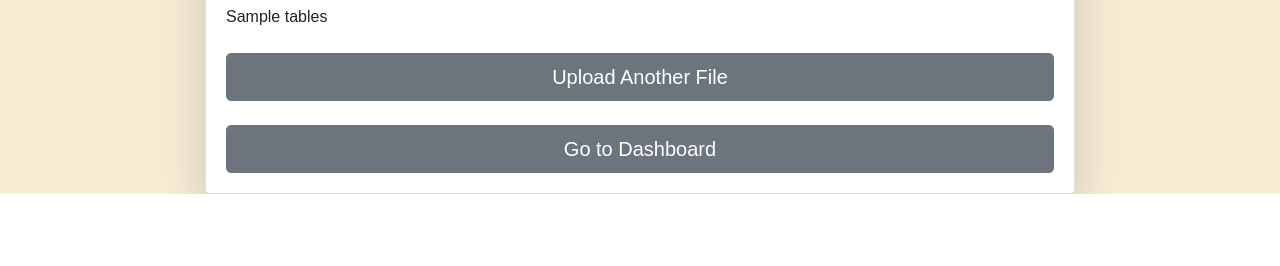
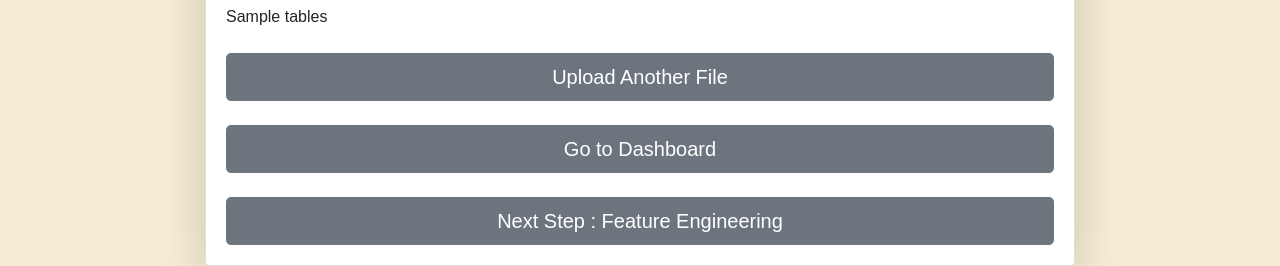
Before and after one commit to Abdelrahman-Elnagar/AutoPipe, a Flask app: template GUI/templates/imputation_result.html in a window 1280 px wide. Shown: the part 821-1087 px from the top of the page. Before the commit the page ends 1015 px from the top, so only its background shows below. Run offline with Flask 3, Linux system fonts and the light colour scheme; the template is opened without the code that fills it: most values are stand-ins (such as "Sample title", 1, 10 or a date in 2020); some libraries are stand-ins or nearby versions.

Commit message:
imputation done

```diff
--- a/GUI/templates/imputation_result.html
+++ b/GUI/templates/imputation_result.html
@@ -53,7 +53,9 @@
                 <form action="{{ url_for('dashboard') }}" method="GET" class="mt-4">
                     <button type="submit" class="btn btn-secondary btn-lg btn-block">Go to Dashboard</button>
                 </form>
-
+                <form action="{{ url_for('dashboard') }}" method="GET" class="mt-4">
+                    <button type="submit" class="btn btn-secondary btn-lg btn-block">Next Step : Feature Engineering</button>
+                </form>
             </div>
         </div>
     </div>
```
